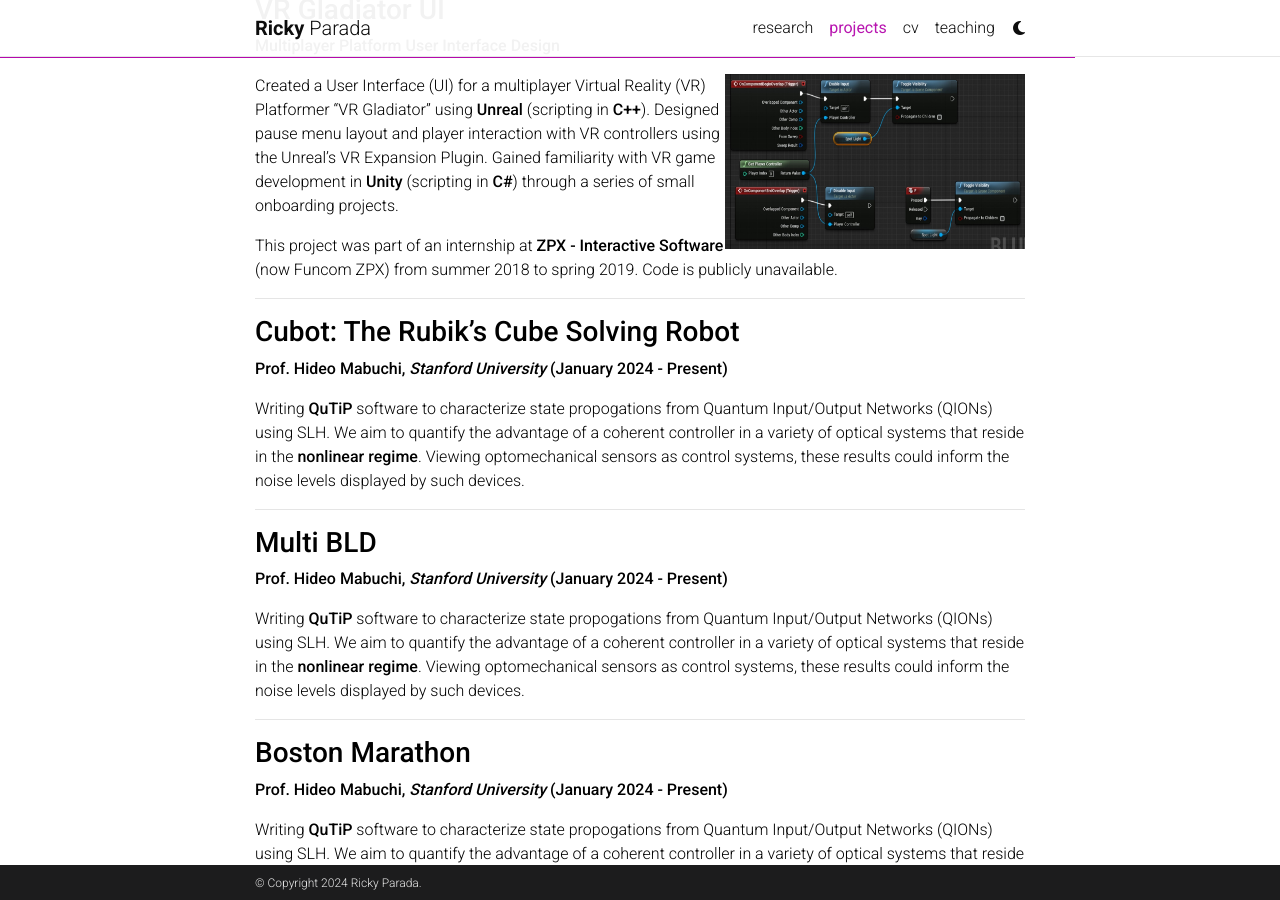
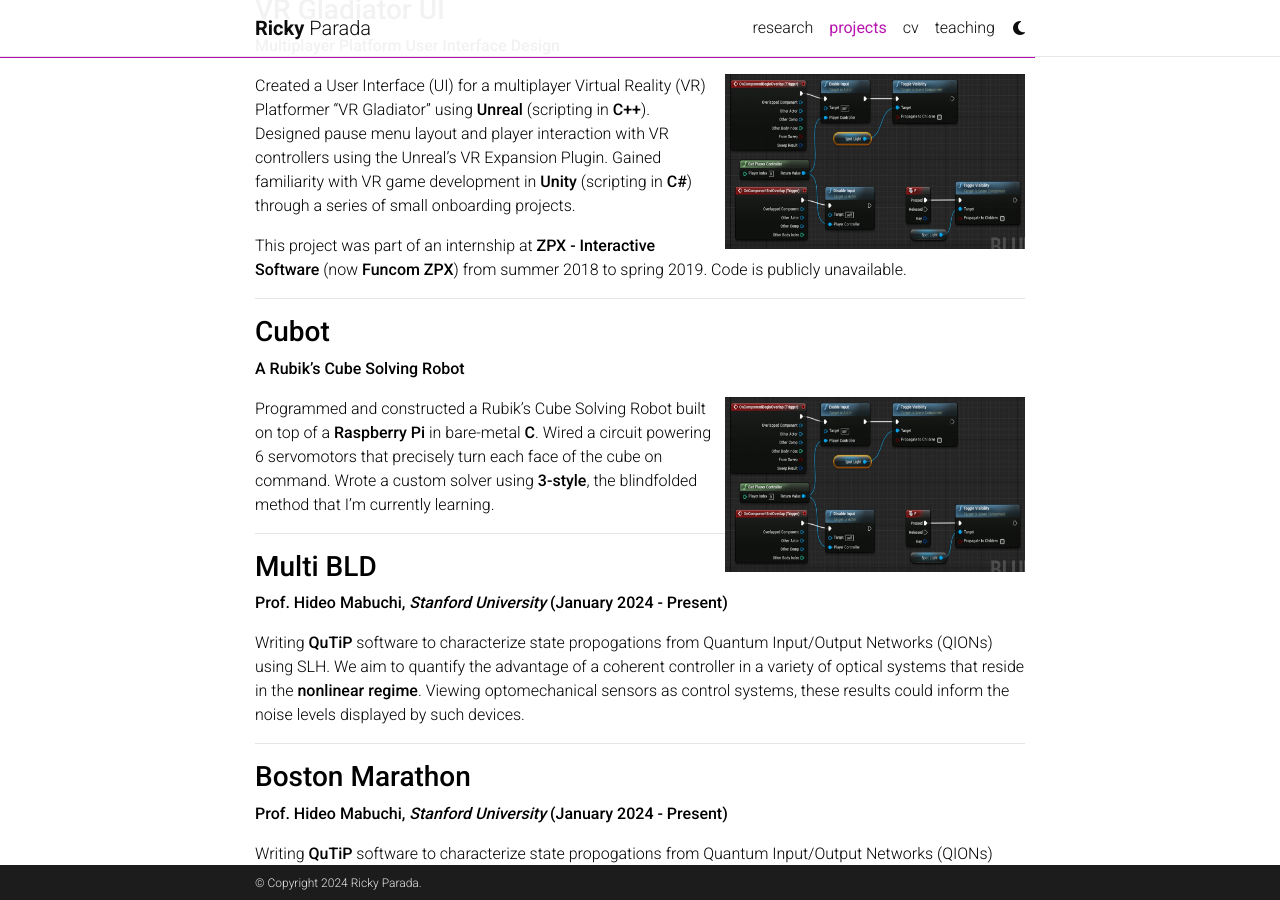
Before and after one commit to rickyparada/rickyparada.github.io, a Jekyll site: the page built from _pages/projects.md, in a window 1280 px wide and 900 px high, scrolled down 520 px. Built offline with Jekyll 4.4.1, drawn with Linux system fonts in a browser that asks for light colours; comment, search, counter and statistics services are not loaded; a style sheet for code colours, icons or effects is not loaded.

Commit message:
added cubot

```diff
--- a/_pages/projects.md
+++ b/_pages/projects.md
@@ -11,7 +11,7 @@ description: for creations that don't fall under research, work or fun related.
 
 **A Single Hand Manual UAV Controller**
 
-<img align="right" src="./../assets/img/wingman_control.png" alt="" width="300" height="175">
+<img align="right" style="margin-left: 10px;" src="./../assets/img/wingman_control.png" alt="" width="300" height="175">
 
 Integrated palm/finger positional tracking using the **Leap Motion SDK** to fully control a UAV in **Gazebo** simulation or live. Mapped trajectory inputs and smoothed sequences such as roll, pitch, yaw, throttle, 360 flip, takeoff, and landing using the **Robot Operating System (ROS)** in **Python** and **C++**.
 
@@ -23,19 +23,21 @@ This project was part of an internship at **Beyond Vision** in the summer of 201
 
 **Multiplayer Platform User Interface Design**
 
-<img align="right" src="./../assets/img/unreal.png" alt="" width="300" height="175">
+<img align="right" style="margin-left: 10px;" src="./../assets/img/unreal.png" alt="" width="300" height="175">
 
 Created a User Interface (UI) for a multiplayer Virtual Reality (VR) Platformer "VR Gladiator" using **Unreal** (scripting in **C++**). Designed pause menu layout and player interaction with VR controllers using the Unreal's VR Expansion Plugin. Gained familiarity with VR game development in **Unity** (scripting in **C#**) through a series of small onboarding projects.
 
-This project was part of an internship at **ZPX - Interactive Software** (now Funcom ZPX) from summer 2018 to spring 2019. Code is publicly unavailable.
+This project was part of an internship at **ZPX - Interactive Software** (now **Funcom ZPX**) from summer 2018 to spring 2019. Code is publicly unavailable.
 
 ---
 
-### **Cubot: The Rubik's Cube Solving Robot**
+### **Cubot**
 
-**Prof. Hideo Mabuchi, *Stanford University* (January 2024 - Present)**
+**A Rubik's Cube Solving Robot**
 
-Writing **QuTiP** software to characterize state propogations from Quantum Input/Output Networks (QIONs) using SLH. We aim to quantify the advantage of a coherent controller in a variety of optical systems that reside in the **nonlinear regime**. Viewing optomechanical sensors as control systems, these results could inform the noise levels displayed by such devices.
+<img align="right" style="margin-left: 10px;" src="./../assets/img/unreal.png" alt="" width="300" height="175">
+
+Programmed and constructed a Rubik’s Cube Solving Robot built on top of a **Raspberry Pi** in bare-metal **C**. Wired a circuit powering 6 servomotors that precisely turn each face of the cube on command. Wrote a custom solver using **3-style**, the blindfolded method that I'm currently learning.
 
 ---
 
```
